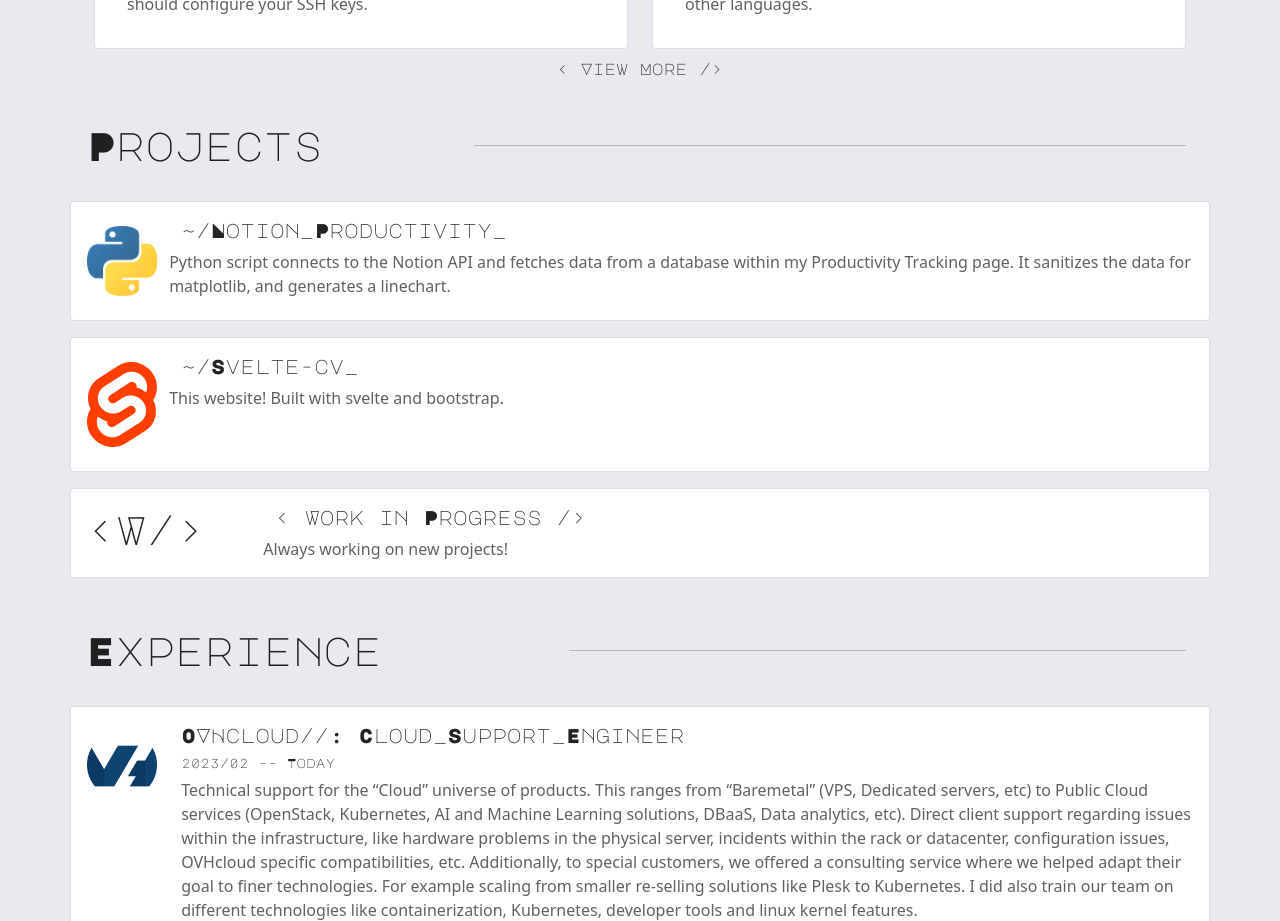
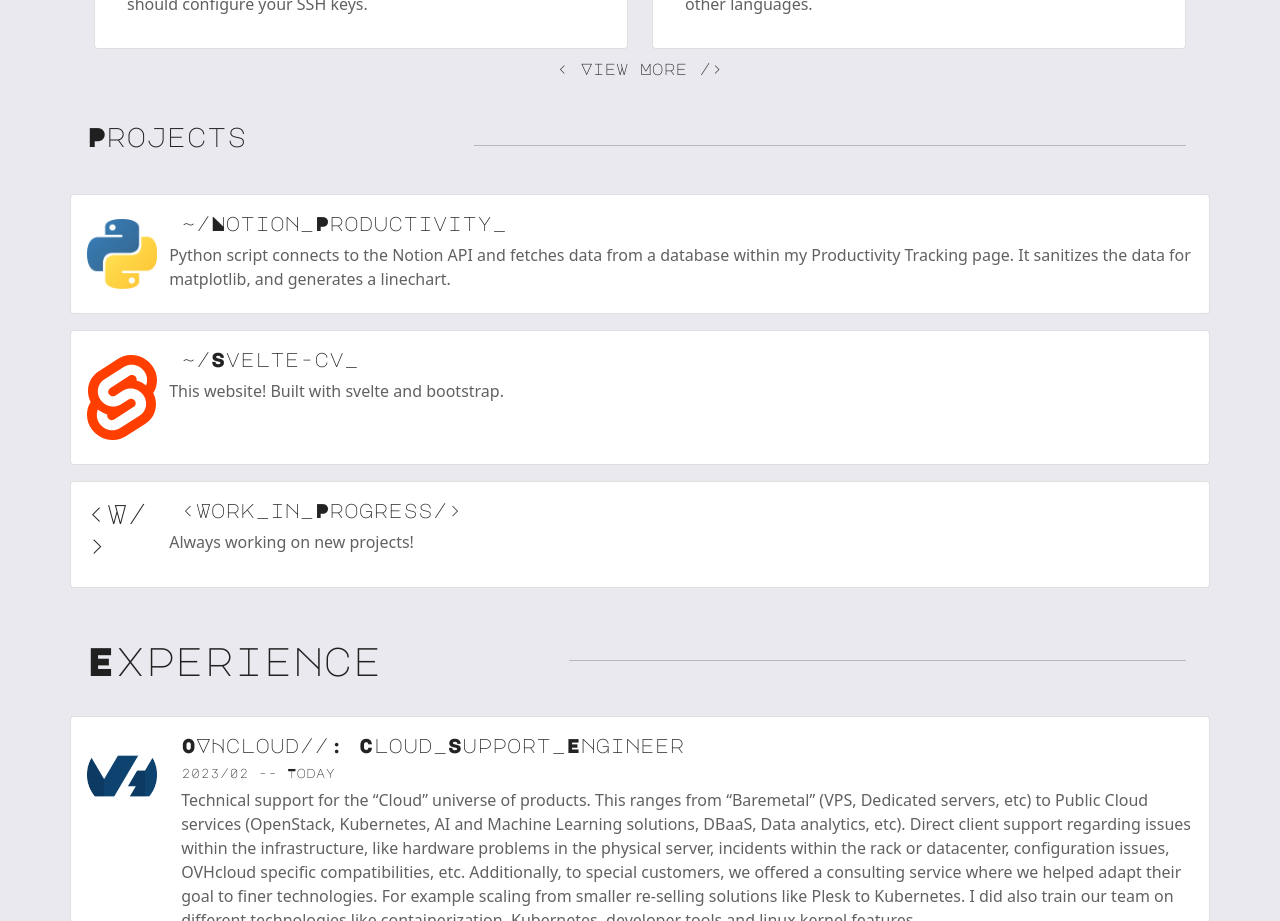
Before and after one commit to oborekk/svelte-cv, a SvelteKit app: page / in a window 1280 px wide. Shown: the part 980-1901 px from the top of the page. Built offline with nearby package versions, Linux system fonts and the light colour scheme.

Commit message:
+resize work-in-progress

```diff
--- a/src/routes/projects.svelte
+++ b/src/routes/projects.svelte
@@ -1,5 +1,5 @@
 <script>
-    let workip = "< Work in Progress />"
+    let workip = "<Work_in_Progress/>"
     let w = "<W/>"
 </script>
 
@@ -59,12 +59,12 @@
         <div class="card my-2 p-3">
             <a href="">
                 <div class="row">
-                    <div class="col-sm-2">
+                    <div class="col-sm-1">
                         <h1>{w}</h1>
                     </div>
                     <div class="col">
                         <div class="row">
-                            <h5 class="card-title">{workip}</h5>
+                            <h5 class="">{workip}</h5>
                         </div>
                         <div class="row">
                             Always working on new projects!
@@ -92,4 +92,8 @@
         transition: 0.8s;
         background-color: var(--second-bg-color);
     }
+
+    h1 {
+        font-size: 1.7em;
+    }
 </style>
```
